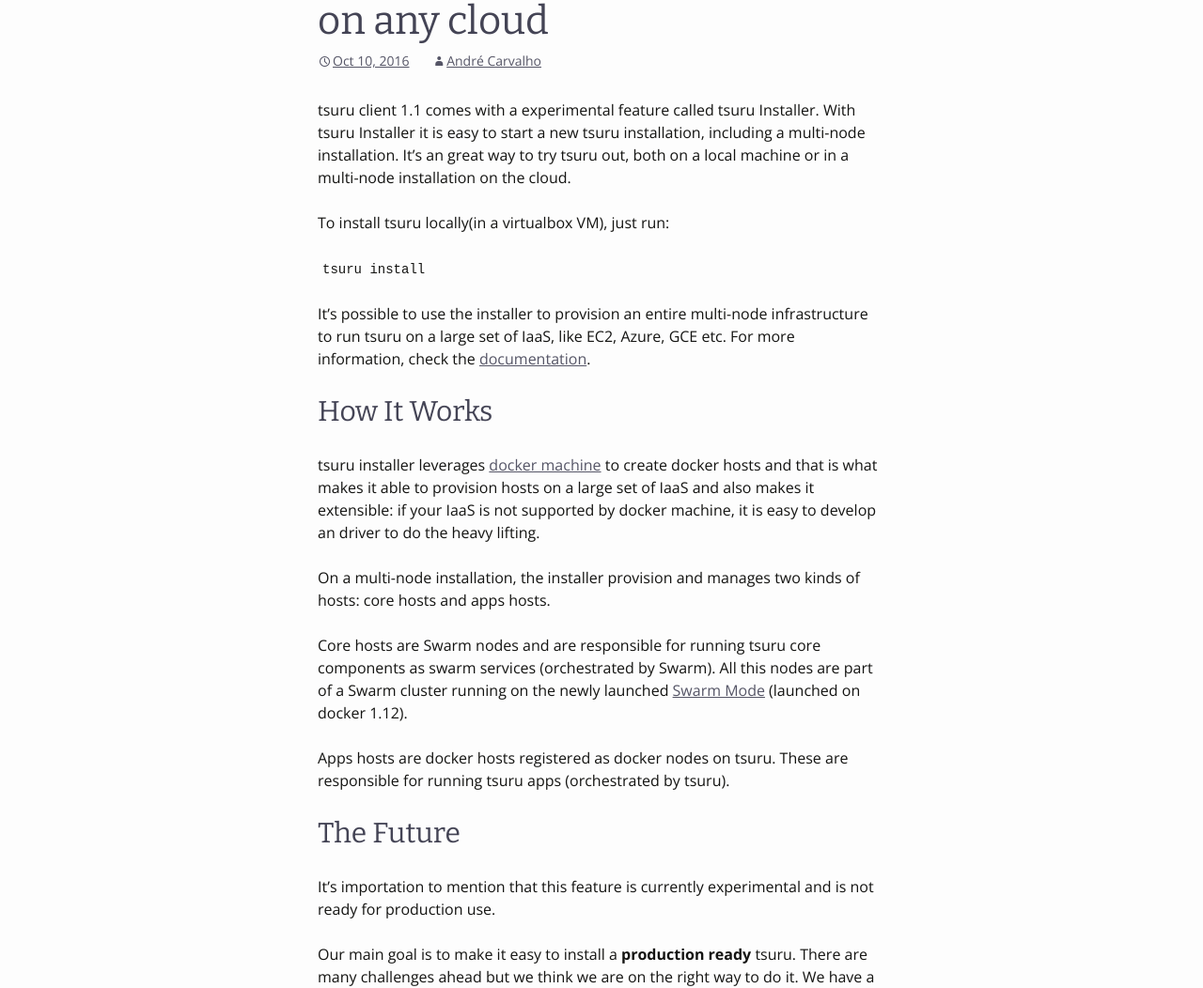
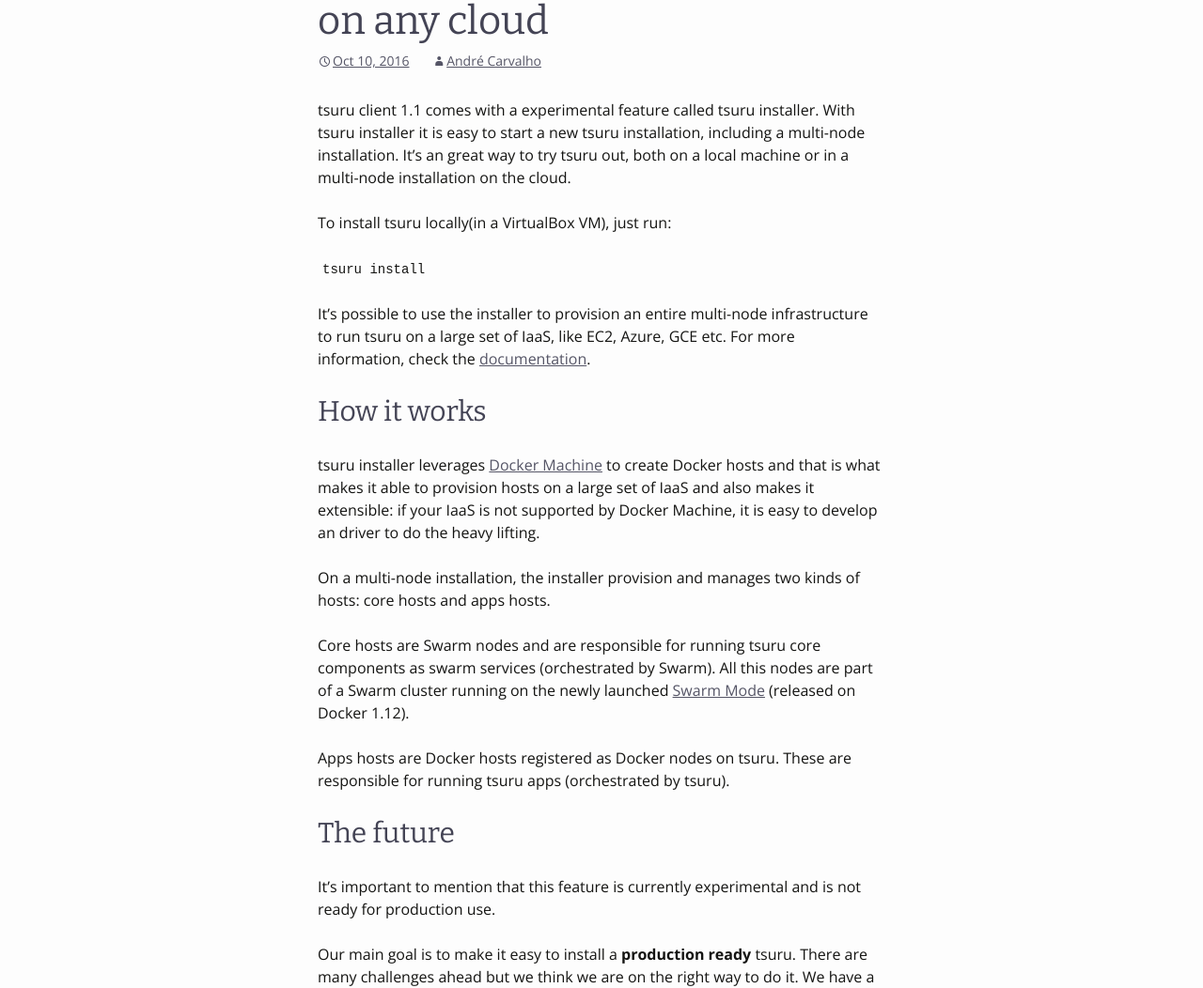
Before and after one commit to tsuru/tsuru.github.io, a Jekyll site: the page built from _posts/2016-10-10-making-tsuru-easier-to-install.md, in a window 1280 px wide. Shown: the part 252-1304 px from the top of the page at 94% size. Built offline with Jekyll 4.4.1, drawn with Linux system fonts in a browser that asks for light colours; nearby versions of some CDN libraries; comment, search, counter and statistics services are not loaded.

Commit message:
adjust captalization

```diff
--- a/_posts/2016-10-10-making-tsuru-easier-to-install.md
+++ b/_posts/2016-10-10-making-tsuru-easier-to-install.md
@@ -11,38 +11,38 @@
 categories:
 - Features
 tags:
-- docker machine
-- swarm
-- docker
+- Docker Machine
+- Swarm
+- Docker
 comments: []
 ---
 
-tsuru client 1.1 comes with a experimental feature called tsuru Installer. With tsuru Installer
+tsuru client 1.1 comes with a experimental feature called tsuru installer. With tsuru installer
 it is easy to start a new tsuru installation, including a multi-node installation. It's an great
 way to try tsuru out, both on a local machine or in a multi-node installation on the cloud.
 
-To install tsuru locally(in a virtualbox VM), just run:
+To install tsuru locally(in a VirtualBox VM), just run:
 
 `tsuru install`
 
 It's possible to use the installer to provision an entire multi-node infrastructure to run tsuru on a
 large set of IaaS, like EC2, Azure, GCE etc. For more information, check the [documentation](https://docs.tsuru.io/stable/experimental/installer.html).
 
-How It Works
+How it works
 ------------
 
-tsuru installer leverages [docker machine](https://docs.docker.com/machine/) to create docker hosts and that is what makes it able to provision hosts on a large set of IaaS and also makes it extensible: if your IaaS is not supported by docker machine, it is easy to develop an driver to do the heavy lifting.
+tsuru installer leverages [Docker Machine](https://docs.docker.com/machine/) to create Docker hosts and that is what makes it able to provision hosts on a large set of IaaS and also makes it extensible: if your IaaS is not supported by Docker Machine, it is easy to develop an driver to do the heavy lifting.
 
 On a multi-node installation, the installer provision and manages two kinds of hosts: core hosts and apps hosts.
 
-Core hosts are Swarm nodes and are responsible for running tsuru core components as swarm services (orchestrated by Swarm). All this nodes are part of a Swarm cluster running on the newly launched [Swarm Mode](https://docs.docker.com/engine/swarm/) (launched on docker 1.12).
+Core hosts are Swarm nodes and are responsible for running tsuru core components as swarm services (orchestrated by Swarm). All this nodes are part of a Swarm cluster running on the newly launched [Swarm Mode](https://docs.docker.com/engine/swarm/) (released on Docker 1.12).
 
-Apps hosts are docker hosts registered as docker nodes on tsuru. These are responsible for running tsuru apps (orchestrated by tsuru).
+Apps hosts are Docker hosts registered as Docker nodes on tsuru. These are responsible for running tsuru apps (orchestrated by tsuru).
 
-The Future
+The future
 ----------
 
-It's importation to mention that this feature is currently experimental and is not ready for production use.
+It's important to mention that this feature is currently experimental and is not ready for production use.
 
 Our main goal is to make it easy to install a **production ready** tsuru. There are many challenges ahead but we think we are on the right way to do it. We have a [list of issues](https://github.com/tsuru/tsuru/issues?q=is%3Aissue+is%3Aopen+label%3Ainstaller) to address before recommending it for production use, these include making it possible to scale each component, making it possible to manage your installation (adding/removing nodes, updating the components etc) and leverage more of the services each IaaS provides (like load balancers, for example).
 
```
